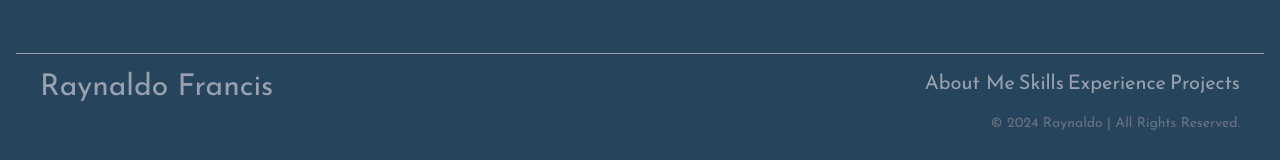
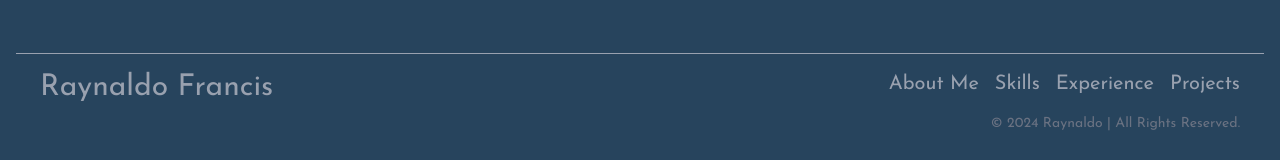
Before and after one commit to Raboogie/Ray-portfolio, a React (Vite) app: page / in a window 1280 px wide. Shown: the part 4652-4812 px from the top of the page. Built offline with nearby package versions, Linux system fonts and the light colour scheme.

Commit message:
Update footer alignment

```diff
--- a/src/components/aboutMeSection/AboutMeText.jsx
+++ b/src/components/aboutMeSection/AboutMeText.jsx
@@ -13,7 +13,7 @@ const AboutMeText = () => {
 				proven track record of taking complete ownership of requirements
 				and assignments, ensuring timely and high-quality delivery
 				within an Agile environment. Outside of coding, I enjoy
-				exploring new technologies, reading books, sports and fishing
+				exploring new technologies, reading, sports and fishing
 				with family.
 			</p>
 			<Link
--- a/src/components/footer/FooterMain.jsx
+++ b/src/components/footer/FooterMain.jsx
@@ -24,7 +24,7 @@ const FooterMain = () => {
             <div className="w-full h-[1px] bg-gray-400 mt-24"></div>
             <div className="md:flex justify-between mt-4 max-w-[1200px] mx-auto xs:hidden sm:hidden">
                 <p className="text-3xl text-gray-400 ">Raynaldo Francis</p>
-                <ul className="flex gap-1 text-gray-400 text-xl">
+                <ul className="flex gap-4 text-gray-400 text-xl">
                     {footerLinks.map((item) => {
                         return (
                             <li key={item.name}>
--- a/src/components/skillSection/AllSkills.jsx
+++ b/src/components/skillSection/AllSkills.jsx
@@ -46,13 +46,13 @@ const AllSkills = () => {
 				{skills.map((item, index) => {
 					return (
 						<motion.div
+							key={item.skill}
 							variants={fadeIn('down', `0.${index}`)}
 							initial={"hidden"}
 							whileInView={"show"}
 							viewport={{once: false, amount: 0}}
 						>
 						<SingleSkill
-							key={item.skill}
 							textProp={item.skill}
 							imgSvg={<item.icon />}
 						/>
```
